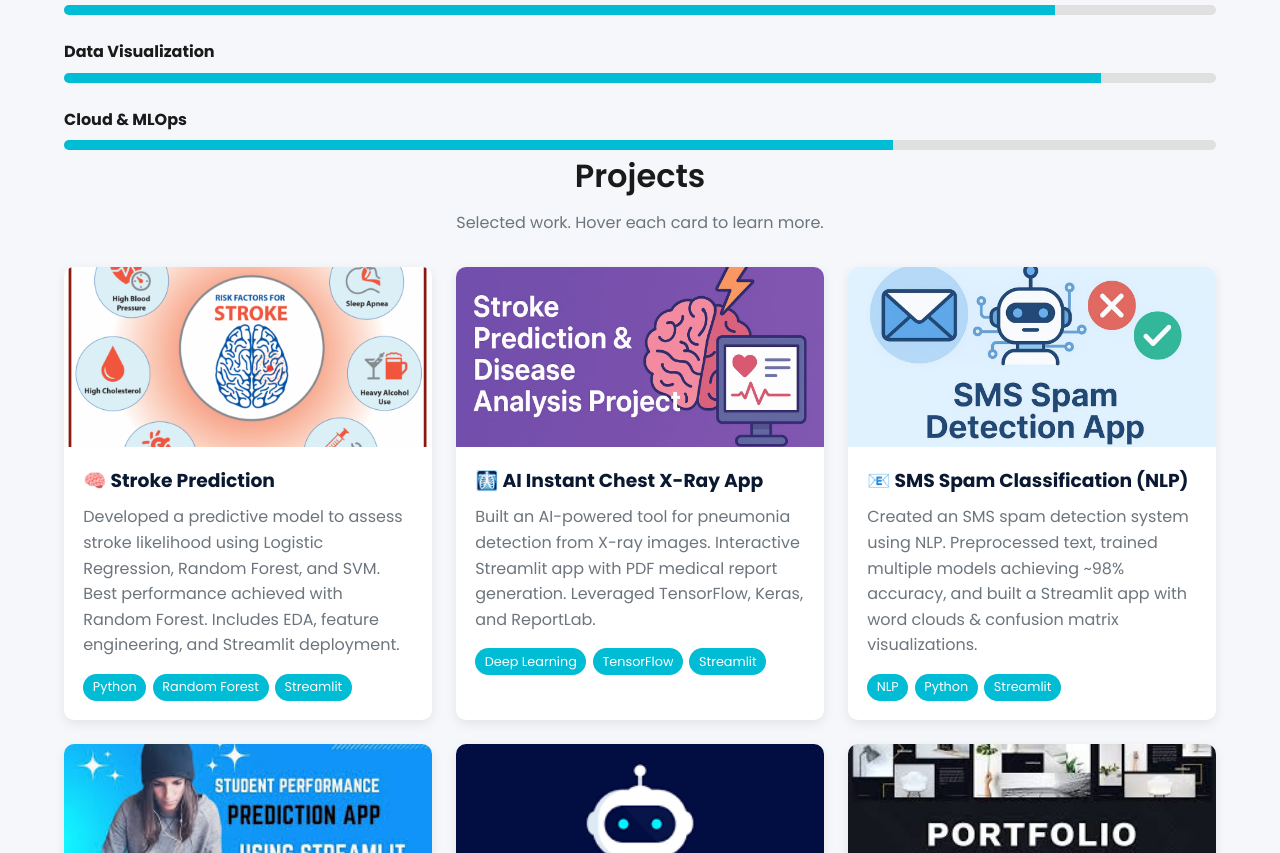
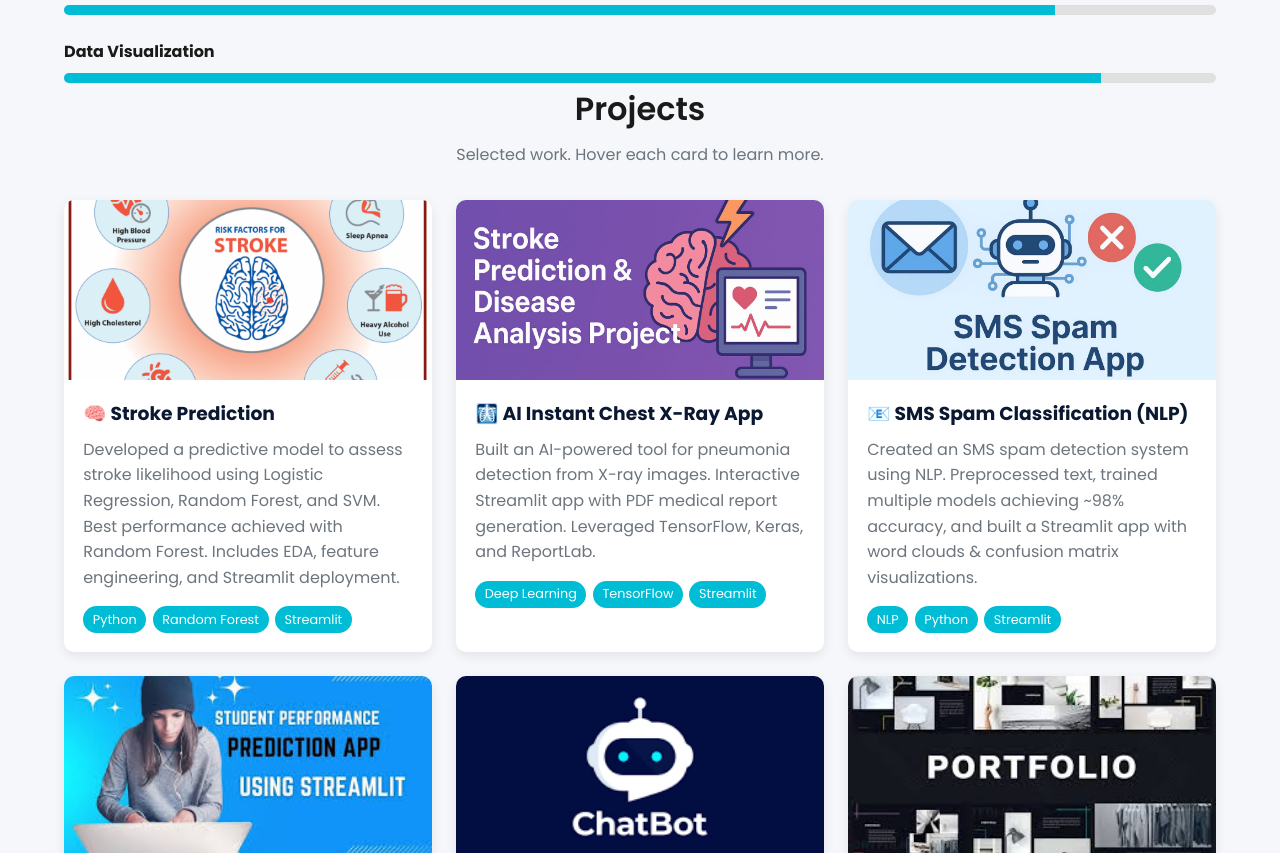
Before and after one commit to JaveriaJameel/portfolio-website, a plain HTML site: page index.html in a window 1280 px wide. Shown: the part 1529-2382 px from the top of the page. Drawn offline with Linux system fonts and the light colour scheme.

Commit message:
Added files

```diff
--- a/index.html
+++ b/index.html
@@ -82,7 +82,7 @@
       <div class="skill reveal"><h4>Deep Learning</h4><div class="bar"><span data-width="80%"></span></div></div>
       <div class="skill reveal"><h4>SQL</h4><div class="bar"><span data-width="86%"></span></div></div>
       <div class="skill reveal"><h4>Data Visualization</h4><div class="bar"><span data-width="90%"></span></div></div>
-      <div class="skill reveal"><h4>Cloud & MLOps</h4><div class="bar"><span data-width="72%"></span></div></div>
+
     </div>
   </section>
 
```
